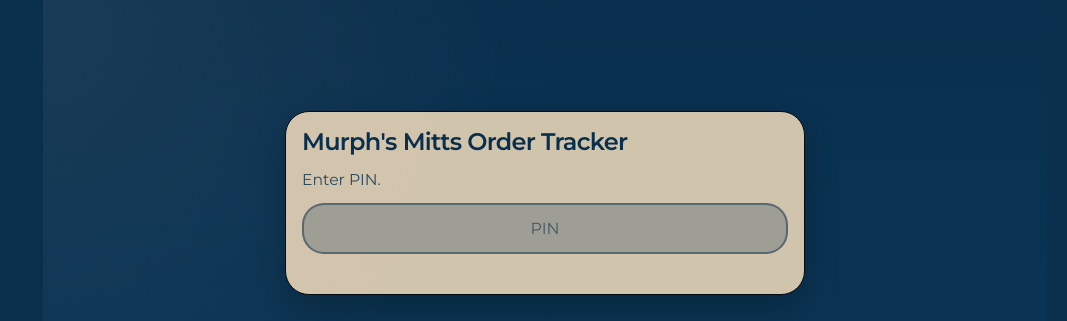
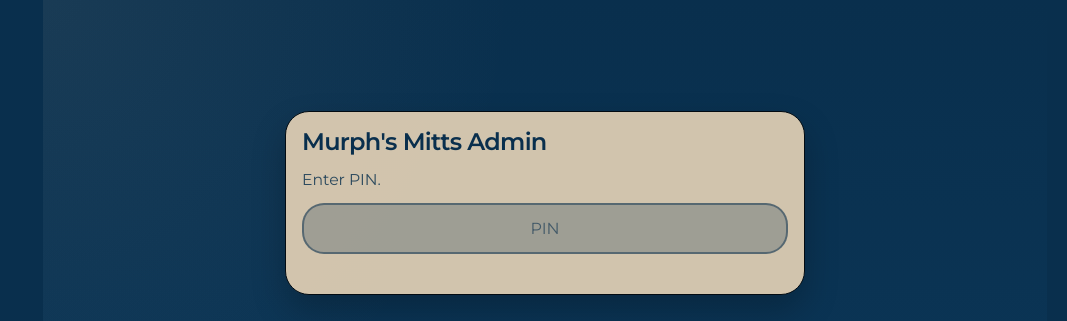
Before and after one commit to kbrettmurphy-ctrl/murphsmitts, a Jekyll site: the page admin/index.html, which Jekyll copies as it is, in a window 1280 px wide. Shown: the top 321 px of the page, without its empty margins (213-1280 px from the left). Built offline with Jekyll 4.4.1, drawn with Linux system fonts in a browser that asks for light colours.

Commit message:
Change title from 'Order Tracker' to 'Admin'

```diff
--- a/admin/index.html
+++ b/admin/index.html
@@ -56,7 +56,7 @@
     <main class="main-panel">
       <section id="loginView" class="view active">
         <div class="card login-card">
-          <h1>Murph's Mitts Order Tracker</h1>
+          <h1>Murph's Mitts Admin</h1>
           <p class="muted">Enter PIN.</p>
           <input id="pinInput" type="password" inputmode="numeric" maxlength="6" placeholder="PIN" />
           <p id="loginStatus" class="status"></p>
```
